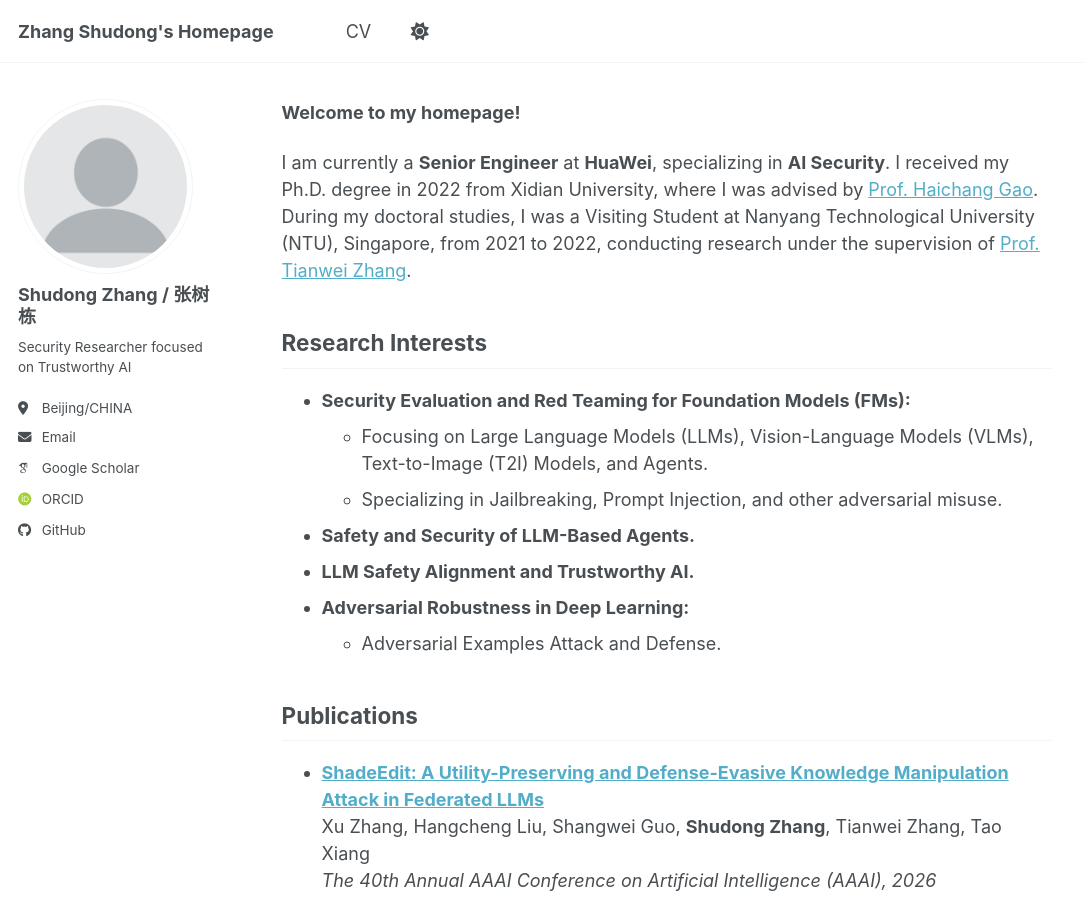
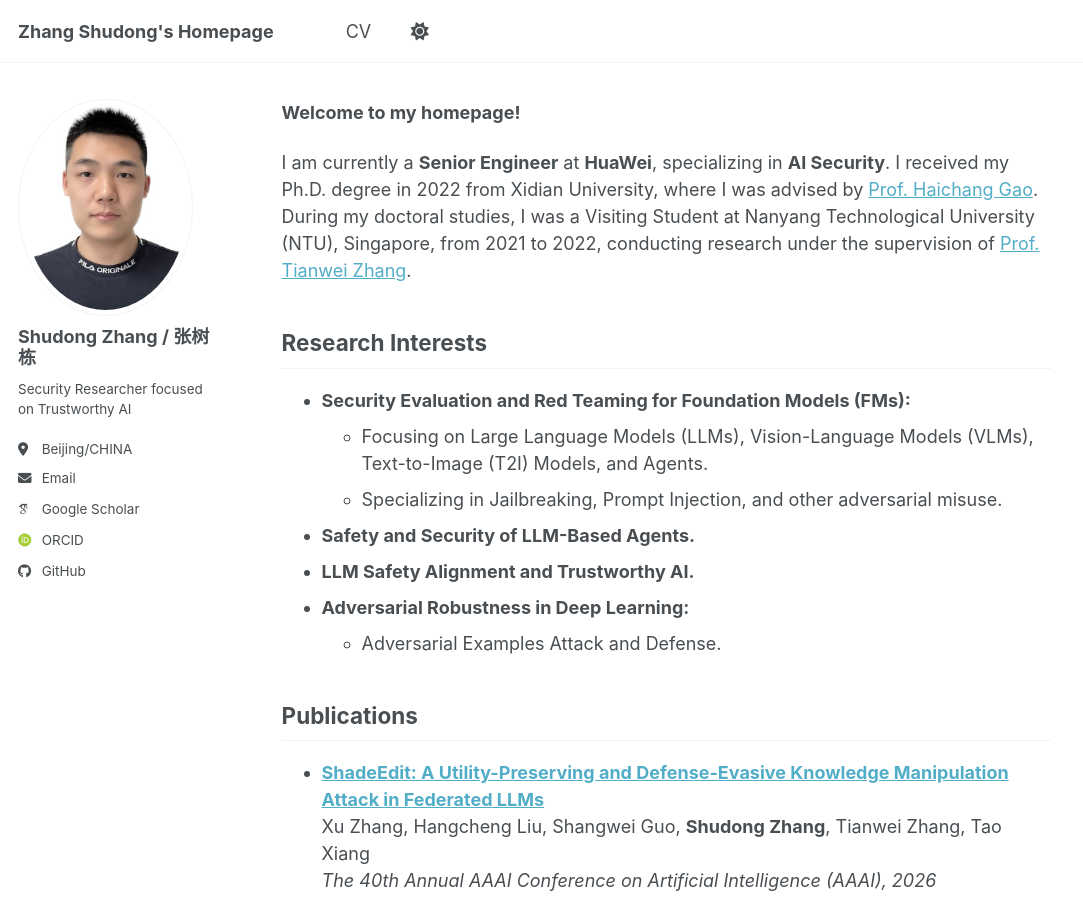
Before and after one commit to shudong-zhang/shudong-zhang.github.io, a Jekyll site: the page built from _pages/about.md, in a window 1280 px wide and 900 px high. Shown: the whole window, without its empty margins (0-1083 px from the left). Built offline with Jekyll 4.4.1, drawn with Linux system fonts in a browser that asks for light colours; some web fonts are replaced; a script bundle is joined from its source files by our own code; library files that are not in the unit come from our copies.

Commit message:
Update _config.yml

```diff
--- a/_config.yml
+++ b/_config.yml
@@ -23,7 +23,7 @@ repository               : "shudong-zhang/shudong-zhang.github.io"
 #               Additional customization can be done by editing /_includes/author-profile.html
 author:
   # Biographic information
-  avatar           : "profile.png"
+  avatar           : "shudong.png"
   name             : "Shudong Zhang / 张树栋"
   pronouns         : # example: "she/her"
   bio              : "Security Researcher focused on Trustworthy AI"
```
